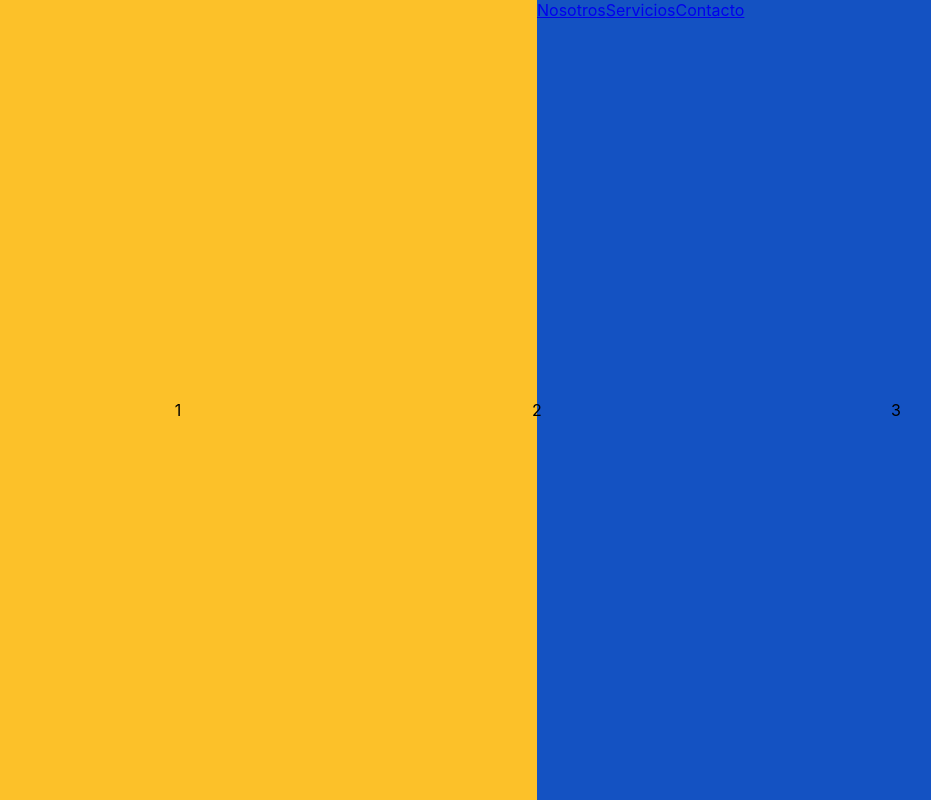
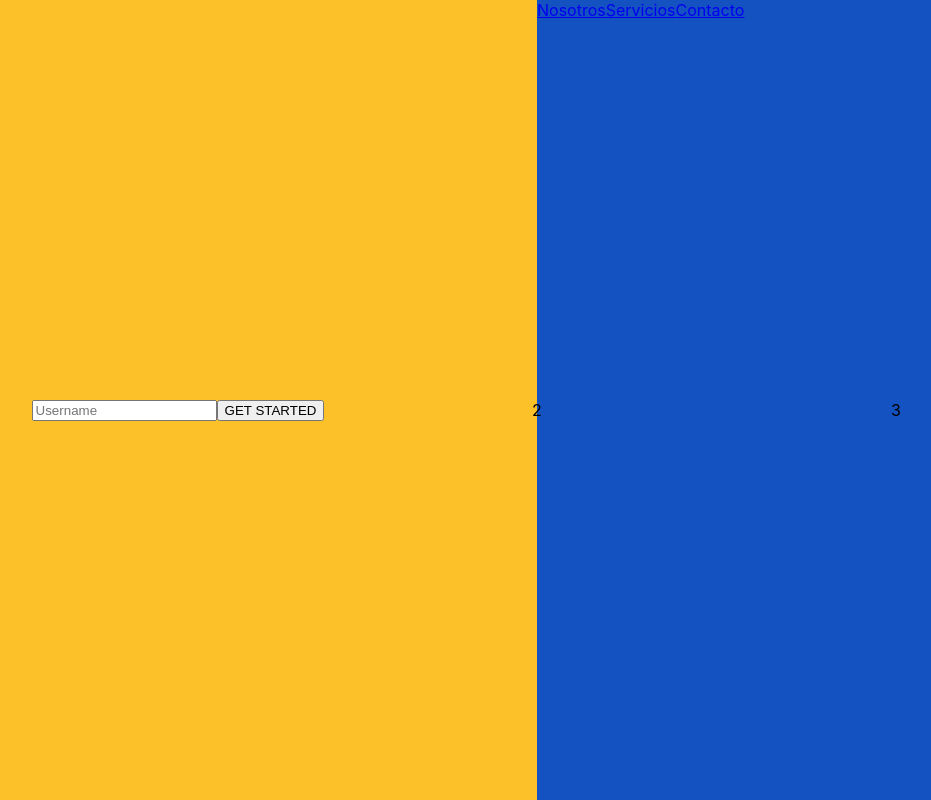
Before and after one commit to SVV42282407/React-Semana2-Clase1, a React (Create React App) app in the folder reto/: page / in a window 1280 px wide. Shown: the whole page, without its empty margins (103-1034 px from the left). Built offline with nearby package versions, Linux system fonts and the light colour scheme.

Commit message:
Maqueta Hackaton

```diff
--- a/reto/src/component/functional/loginhackaton/index.js
+++ b/reto/src/component/functional/loginhackaton/index.js
@@ -2,9 +2,20 @@ import React, {useState, useEffect} from 'react';
 import './index.css';
 
 const LoginHackaton = () => {
+    const loginSystem = (e) => {
+        e.preventDefault();
+        //console.log(e);
+        console.log(document.getElementsByName('username')[0].value);
+    }
+
     return(
         <div className="loginForm">
-            1
+            <form name="loginForm" action="." method="POST">
+                <div className="row">
+                    <input className="form-control" autoComplete="off" name="username" placeholder="Username" required/>
+                    <button className="submit-button" onClick={(e) => loginSystem(e)}>GET STARTED</button>
+                </div>
+            </form>
         </div>
     )
 }
--- a/reto/src/component/functional/menuHackaton/index.js
+++ b/reto/src/component/functional/menuHackaton/index.js
@@ -7,7 +7,7 @@ const MenuHackaton = (props) => {
             url} = props;
     return(
         <div className="menu-item">
-            <a id={key} href={url}>{name}</a>
+            <a attr-id={key} href={url}>{name}</a>
         </div>
     )
 }
```
